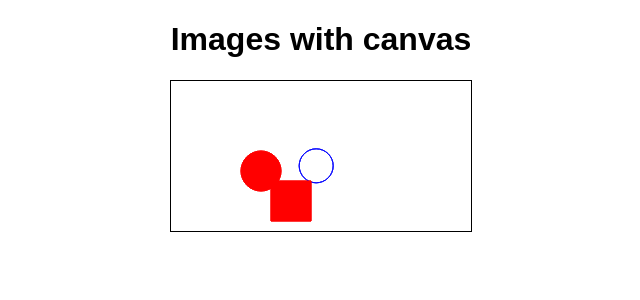
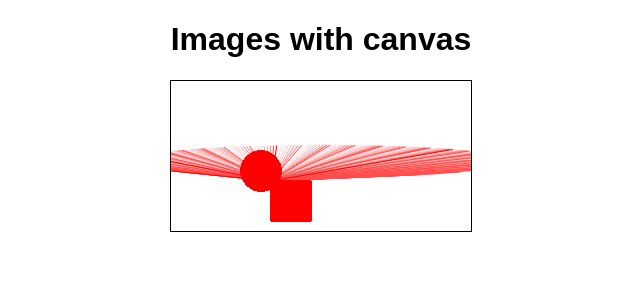
Before and after one commit to timeonator/react-draw, a React (Create React App) app: page / in a window 1280 px wide. Shown: the top 300 px of the page, without its empty margins (319-959 px from the left). Built offline with nearby package versions, Linux system fonts and the light colour scheme.

Commit message:
added ellipse

```diff
--- a/src/canvas.js
+++ b/src/canvas.js
@@ -1,12 +1,13 @@
 import React, { useRef, useEffect } from "react";
 import Circle from "./elements/circle.js"
 import Ball from "./elements/ball.js"
-//import EllipticOrbit from "./elements/elliptic-orbit.js";
+import EllipticOrbit from "./elements/elliptic-orbit.js";
+
 export let context = {};
 export let frameCount = 0;
 let myCircle = new Circle(150,80,17);
-// let myOrbit = new ElipticOrbit(150,80,10,6);
-let myBall = new Ball(90,90,20,"red");
+let myOrbit = new EllipticOrbit(150,80,190,16);
+let myBall = new Ball(90,90,20,"blue");
 
 const Canvas = (props) => {
   const canvasRef = useRef(null);
@@ -17,9 +18,10 @@
   }
 
   const draw = (context,frameCount) => {
-    clear(context);
-   myCircle.draw(context,frameCount,{anticlockwise:true});
-    myBall.draw(context,frameCount);
+    if (frameCount%60 == 0 ) clear(context);
+    myOrbit.draw(context,frameCount);
+    //  myCircle.draw(context,frameCount,{anticlockwise:true});
+     myBall.draw(context,frameCount);
   };
 
   useEffect(() => {
--- /dev/null
+++ b/src/elements/elliptic-orbit.js
@@ -0,0 +1,28 @@
+
+class EllipticOrbit {
+    constructor (cx,cy,a,b) {
+        this.x = this.a * Math.cos(0);
+        this.y = this.b * Math.sin(0);
+
+            this.cx = cx;
+            this.cy = cy;
+            this.a = a;
+            this.b = b;
+    }
+    // x=acos(t)  and y=bsin(t)
+    draw(context,frameCount){
+    // if(frameCount == 0) {
+    //     if (this.a > this.b) context.moveTo(this.a,0);
+    //     else  context.moveTo(0,this.b);
+    // } else {
+        this.x = this.a * Math.cos(frameCount) + this.cx;
+        this.y = this.b * Math.sin(frameCount) + this.cy;
+        context.lineTo(this.x,this.y);
+        if(frameCount%360 == 1)
+
+        context.strokeStyle = "blue";
+        context.stroke();
+    // }
+    }
+}
+export default EllipticOrbit;
```
